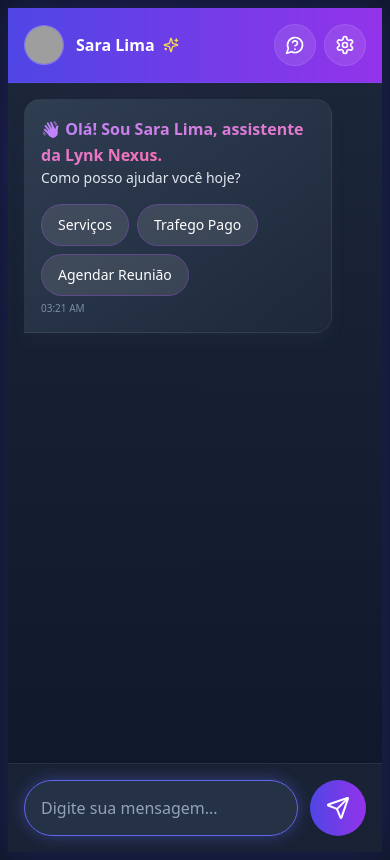
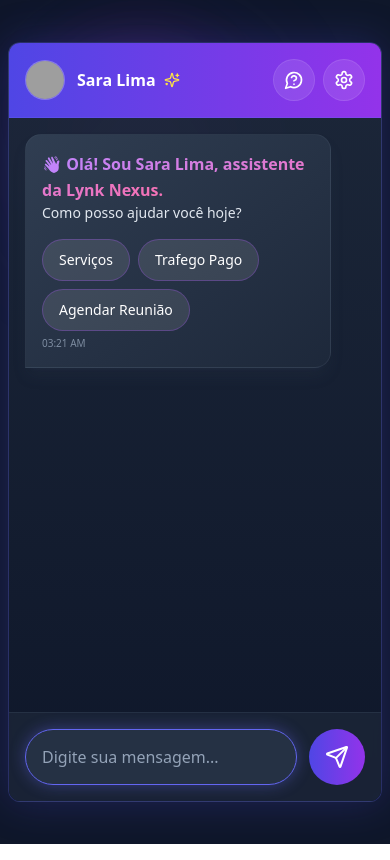
Before and after one commit to dieegoZX/Chat-Lynk-Nexus, a Next.js app: page / in a window 390 px wide. Built offline with nearby package versions, Linux system fonts and the light colour scheme; grey boxes are pictures that could not be loaded.

Commit message:
fix: mobile chat height and animated background issues
Adjust chat height and fix animated background visibility on mobile.

Co-authored-by: null <115849164+dieegoZX@users.noreply.github.com>

```diff
--- a/app/page.tsx
+++ b/app/page.tsx
@@ -2,7 +2,7 @@ import ChatPremiumGold from "@/chat-premium-gold"
 
 export default function Home() {
   return (
-    <main>
+    <main className="min-h-screen bg-slate-900">
       <ChatPremiumGold />
     </main>
   )
--- a/chat-premium-gold.tsx
+++ b/chat-premium-gold.tsx
@@ -249,7 +249,7 @@ export default function ChatPremiumGold() {
         initial={{ opacity: 0, y: 20 }}
         animate={{ opacity: 1, y: 0 }}
         transition={{ duration: 0.5 }}
-        className="bg-gradient-to-b from-slate-800/90 to-slate-900/90 backdrop-blur-md w-full max-w-[100%] sm:max-w-[90%] md:max-w-[650px] h-[100vh] sm:h-[85vh] max-h-[100vh] sm:max-h-[700px] flex flex-col rounded-none sm:rounded-2xl overflow-hidden shadow-[0_0_40px_rgba(79,70,229,0.25)] border-0 sm:border sm:border-indigo-500/30 z-10"
+        className="bg-gradient-to-b from-slate-800/90 to-slate-900/90 backdrop-blur-md w-full max-w-[100%] sm:max-w-[90%] md:max-w-[650px] h-[90vh] sm:h-[85vh] max-h-[100vh] sm:max-h-[700px] flex flex-col rounded-xl sm:rounded-2xl overflow-hidden shadow-[0_0_40px_rgba(79,70,229,0.25)] border border-indigo-500/30 z-10"
       >
         {/* Chat Header */}
         <header className="bg-gradient-to-r from-indigo-600 to-purple-600 text-white p-4 flex justify-between items-center border-b border-indigo-500/30">
--- a/components/animated-background.tsx
+++ b/components/animated-background.tsx
@@ -25,8 +25,7 @@ const AnimatedBackground = () => {
   }, [])
 
   useEffect(() => {
-    if (reducedMotion) return // Skip animation if reduced motion is preferred
-
+    // Always render the background, even with reduced motion
     const canvas = canvasRef.current
     if (!canvas) return
 
@@ -53,12 +52,12 @@ const AnimatedBackground = () => {
       opacity: number
 
       constructor() {
+        this.opacity = Math.random() * 0.5 + 0.1
         this.x = Math.random() * canvas.width
         this.y = Math.random() * canvas.height
         this.size = Math.random() * 3 + 1 // Smaller particles on mobile
-        this.speedX = Math.random() * 0.8 - 0.4 // Slower movement
-        this.speedY = Math.random() * 0.8 - 0.4
-        this.opacity = Math.random() * 0.5 + 0.1
+        this.speedX = reducedMotion ? 0 : Math.random() * 0.5 - 0.25 // Slower or no movement with reduced motion
+        this.speedY = reducedMotion ? 0 : Math.random() * 0.5 - 0.25
         this.color = this.getRandomColor()
       }
 
@@ -76,6 +75,7 @@ const AnimatedBackground = () => {
       }
 
       update() {
+        if (!reducedMotion) {
           this.x += this.speedX
           this.y += this.speedY
 
@@ -83,6 +83,7 @@ const AnimatedBackground = () => {
           else if (this.x < 0) this.x = canvas.width
           if (this.y > canvas.height) this.y = 0
           else if (this.y < 0) this.y = canvas.height
+        }
       }
 
       draw() {
@@ -97,8 +98,9 @@ const AnimatedBackground = () => {
     // Create particles - fewer on mobile
     const particles: Particle[] = []
     const getParticleCount = () => {
-      const base = isMobile ? 20 : 70
-      return Math.min(base, Math.floor((canvas.width * canvas.height) / 20000))
+      // Always have some particles, even on mobile
+      const base = isMobile ? 40 : 70
+      return Math.min(base, Math.floor((canvas.width * canvas.height) / 15000))
     }
 
     const particleCount = getParticleCount()
@@ -126,7 +128,7 @@ const AnimatedBackground = () => {
       })
 
       // Draw connections - fewer connections on mobile
-      const maxDistance = isMobile ? 80 : 150
+      const maxDistance = isMobile ? 100 : 150
       drawConnections(maxDistance)
 
       requestAnimationFrame(animate)
@@ -136,9 +138,8 @@ const AnimatedBackground = () => {
     const drawConnections = (maxDistance: number) => {
       if (!ctx) return
 
-      // On mobile, only check every other particle to improve performance
       // On mobile, check fewer particles to improve performance
-      const step = isMobile ? 3 : 1
+      const step = isMobile ? 2 : 1
 
       for (let a = 0; a < particles.length; a += step) {
         for (let b = a; b < particles.length; b += step) {
@@ -170,11 +171,11 @@ const AnimatedBackground = () => {
 
   return (
     <>
-      <canvas ref={canvasRef} className="absolute top-0 left-0 w-full h-full -z-10" />
+      <canvas ref={canvasRef} className="fixed top-0 left-0 w-full h-full -z-10" />
 
       {/* Floating gradient orbs - fewer and smaller on mobile */}
       {!reducedMotion && (
-        <div className="absolute top-0 left-0 w-full h-full overflow-hidden -z-5 pointer-events-none">
+        <div className="fixed top-0 left-0 w-full h-full overflow-hidden -z-5 pointer-events-none">
           <motion.div
             className="absolute w-[200px] sm:w-[300px] h-[200px] sm:h-[300px] rounded-full bg-purple-600/20 blur-[60px] sm:blur-[80px]"
             animate={{
```
Lines whose indentation alone changed are shown as unchanged.
